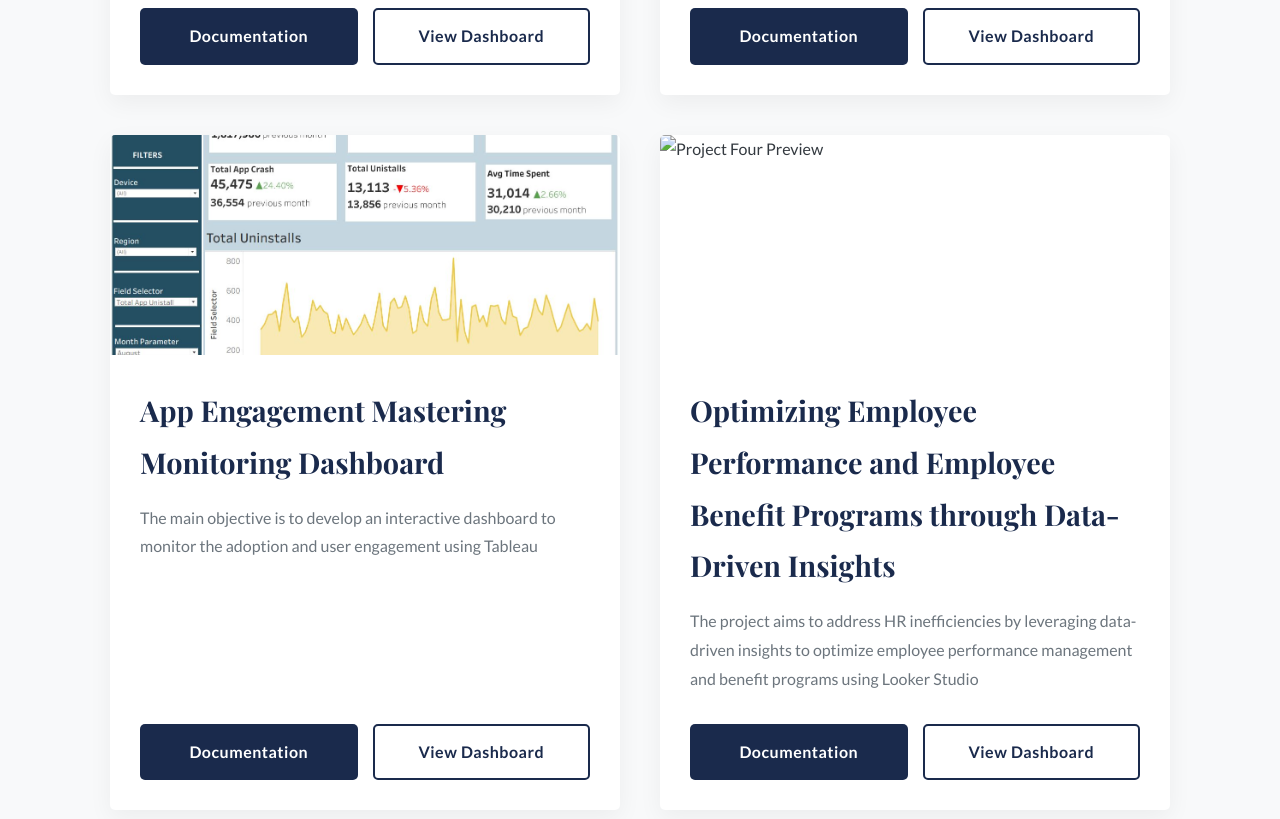
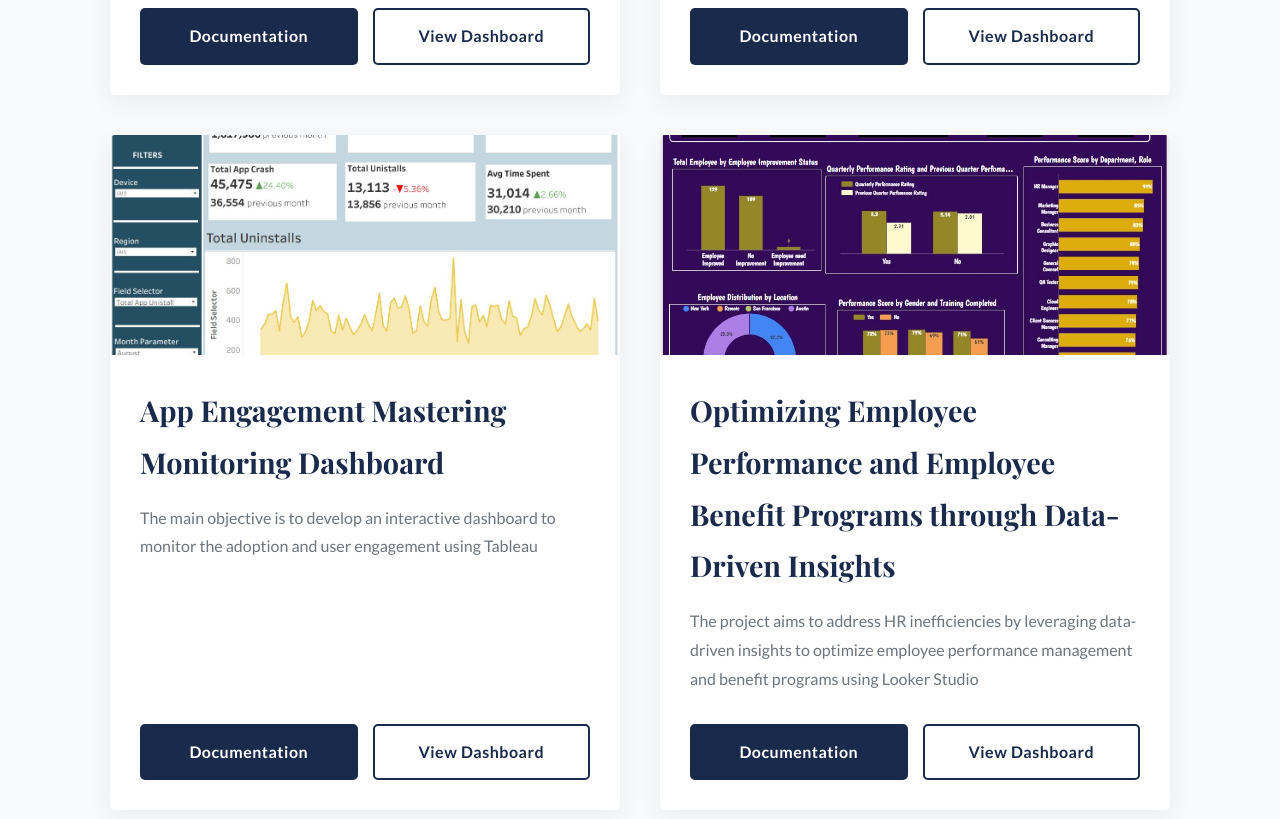
Before and after one commit to Emmanuel-glitch7/Emmanuel-glitch7.github.io, a plain HTML site: page index.html in a window 1280 px wide. Shown: the part 1860-2679 px from the top of the page. Drawn offline with nearby package versions, Linux system fonts and the light colour scheme.

Commit message:
Update index.html

```diff
--- a/index.html
+++ b/index.html
@@ -118,7 +118,7 @@
 
             <!-- Project 4 -->
             <div class="project-card">
-                <img src="assets/images/project-placeholder-4.jpg" alt="Project Four Preview">
+                <img src="assets/images/Tech Innovators.JPG" alt="Project Four Preview">
                 <div class="project-card-content">
                     <h3>Optimizing Employee Performance and Employee Benefit Programs through Data-Driven Insights</h3>
                     <p>The project aims to address HR inefficiencies by leveraging data-driven insights to optimize employee performance management and benefit programs using Looker Studio</p>
```
